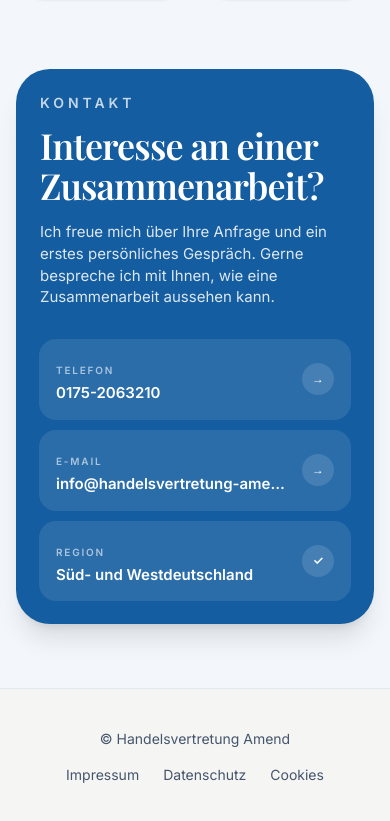
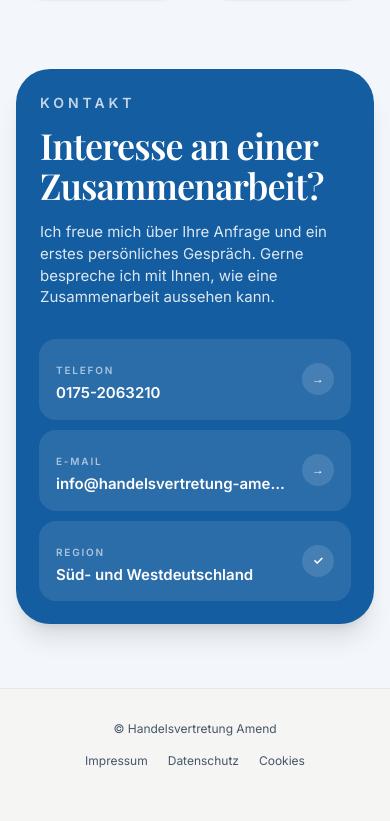
Before and after one commit to Lard912/handelsvertretung-amend, a Next.js app: page / in a window 390 px wide. Shown: the part 4966-5787 px from the top of the page. Built offline with nearby package versions, Linux system fonts and the light colour scheme.

Commit message:
Update layout footer and mobile styling

```diff
--- a/app/components/footer-temp.tsx
+++ b/app/components/footer-temp.tsx
@@ -2,11 +2,11 @@
 
 export default function FooterTemp() {
   return (
-<footer className="border-t border-slate-200 bg-[#f5f5f3] px-4 py-10 min-[600px]:px-10 lg:px-16">
-  <div className="mx-auto flex max-w-[1400px] flex-col items-center gap-4 text-center text-sm text-slate-600 xl:max-w-[1600px] md:flex-row md:items-center md:justify-between md:text-left">
+    <footer className="border-t border-slate-200 bg-[#f5f5f3] px-4 pb-[calc(2.5rem+env(safe-area-inset-bottom))] pt-8 text-slate-600 min-[600px]:px-10 min-[600px]:pb-10 min-[600px]:pt-10 lg:px-16">
+      <div className="mx-auto flex max-w-[1400px] flex-col items-center justify-center gap-4 text-center text-xs min-[600px]:max-w-[1600px] min-[600px]:text-sm md:flex-row md:justify-between md:text-left">
         <div>© Handelsvertretung Amend</div>
 
-        <div className="flex flex-wrap justify-center gap-6">
+        <div className="flex flex-wrap items-center justify-center gap-5 min-[600px]:gap-6">
           <Link href="/impressum" className="transition hover:text-[#145da0]">
             Impressum
           </Link>
--- a/app/globals.css
+++ b/app/globals.css
@@ -10,14 +10,14 @@
 }
 
 html {
-  min-height: 100%;
+  min-height: 100lvh;
   background: #f5f5f3;
   color: #0f172a;
   scroll-behavior: smooth;
 }
 
 body {
-  min-height: 100%;
+  min-height: 100lvh;
   background: #f5f5f3;
   color: #0f172a;
   font-family: var(--font-inter), Arial, Helvetica, sans-serif;
--- a/app/layout.tsx
+++ b/app/layout.tsx
@@ -27,7 +27,6 @@
   width: "device-width",
   initialScale: 1,
   viewportFit: "cover",
-  themeColor: "#145da0",
 };
 
 export default function RootLayout({
@@ -38,12 +37,12 @@
   return (
     <html lang="de">
       <body
-        className={`${inter.variable} ${playfair.variable} min-h-[100dvh] bg-[#f5f5f3] text-slate-900`}
+        className={`${inter.variable} ${playfair.variable} min-h-[100lvh] bg-[#f5f5f3] text-slate-900`}
         style={{ fontFamily: "var(--font-inter)" }}
       >
         <ScrollToTop />
 
-        <div className="flex min-h-[100dvh] flex-col">
+        <div className="flex min-h-[100lvh] flex-col">
           <HeaderTemp />
           <main className="flex-1">{children}</main>
           <FooterTemp />
```
